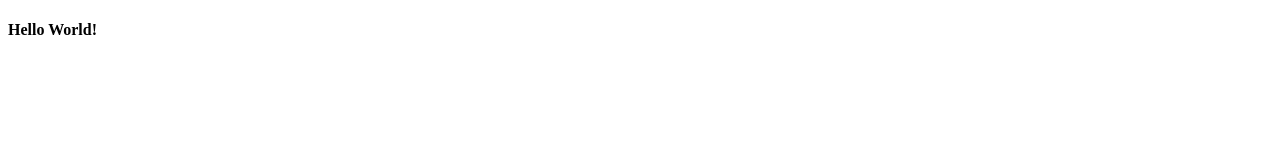
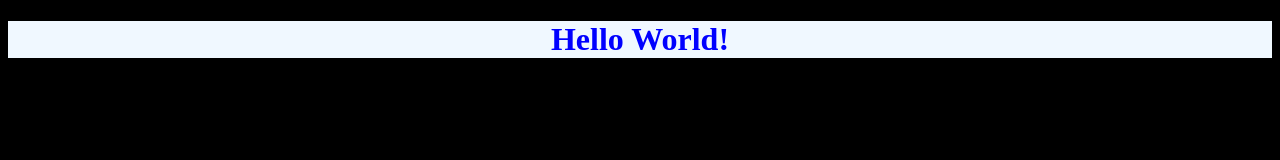
Before and after one commit to johndqdo/johndqdo.github.io, a plain HTML site: page index.html in a window 1280 px wide. Drawn offline with Linux system fonts and the light colour scheme.

Commit message:
Update index.html

```diff
--- a/index.html
+++ b/index.html
@@ -5,8 +5,11 @@
     <meta http-equiv="X-UA-Compatible" content="IE=edge">
     <meta name="viewport" content="width=device-width, initial-scale=1.0">
     <title>Inicio</title>
+    <link rel="stylesheet" href="estilo.css">
 </head>
-<body>
-    <h4>Hello World!</h4>
+<body id="page">
+    <div id="principal">
+        <h1>Hello World!</h1>
+    </div>
 </body>
 </html>
```
